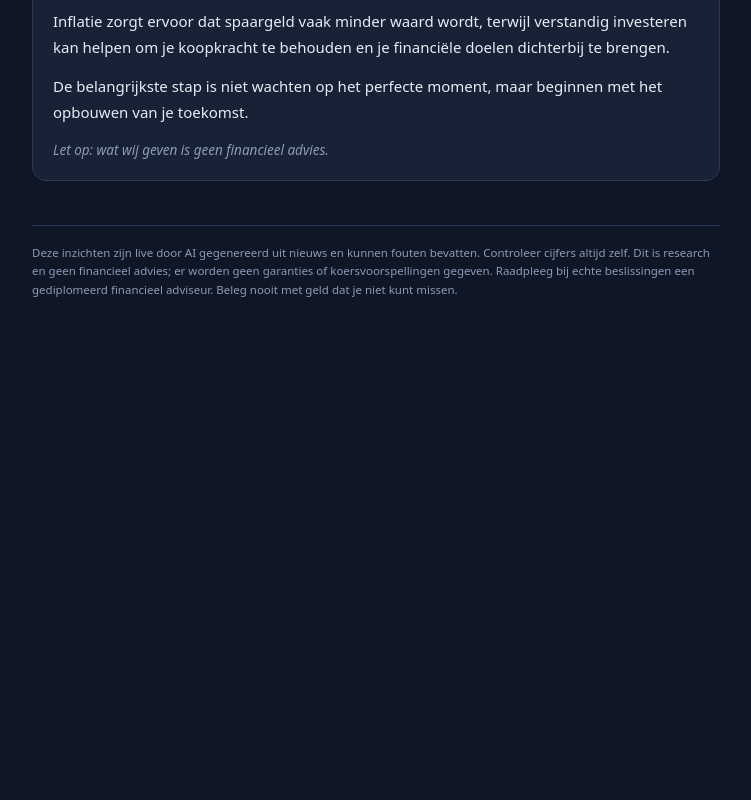
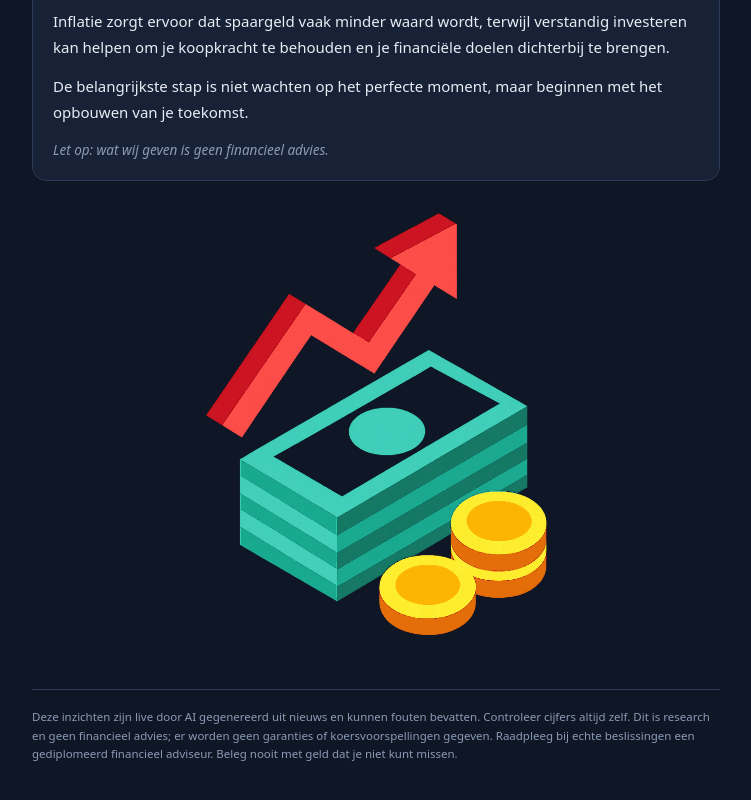
Before and after one commit to lucobos007-arch/groeikansen-, a Next.js app: page / in a window 1280 px wide. Shown: the part 448-1248 px from the top of the page, without its empty margins (264-1015 px from the left). Before the commit the page ends 811 px from the top, so only its background shows below. Built offline with nearby package versions, Linux system fonts and the light colour scheme.

Commit message:
Voeg afbeelding toe onder de tekst op de Home-tab

```diff
--- a/app/globals.css
+++ b/app/globals.css
@@ -700,6 +700,11 @@ body {
   font-size: 13.5px;
   font-style: italic;
 }
+.home-graphic {
+  width: 100%;
+  max-width: 360px;
+  height: auto;
+}
 
 /* Footer */
 .footer {
--- a/app/page.tsx
+++ b/app/page.tsx
@@ -462,6 +462,11 @@ function HomeTab() {
           Let op: wat wij geven is geen financieel advies.
         </p>
       </div>
+      <img
+        className="home-graphic"
+        src="/home-graphic.png"
+        alt="Groeiende investering"
+      />
     </div>
   );
 }
```
Also changed, not shown: public/home-graphic.png (added).
